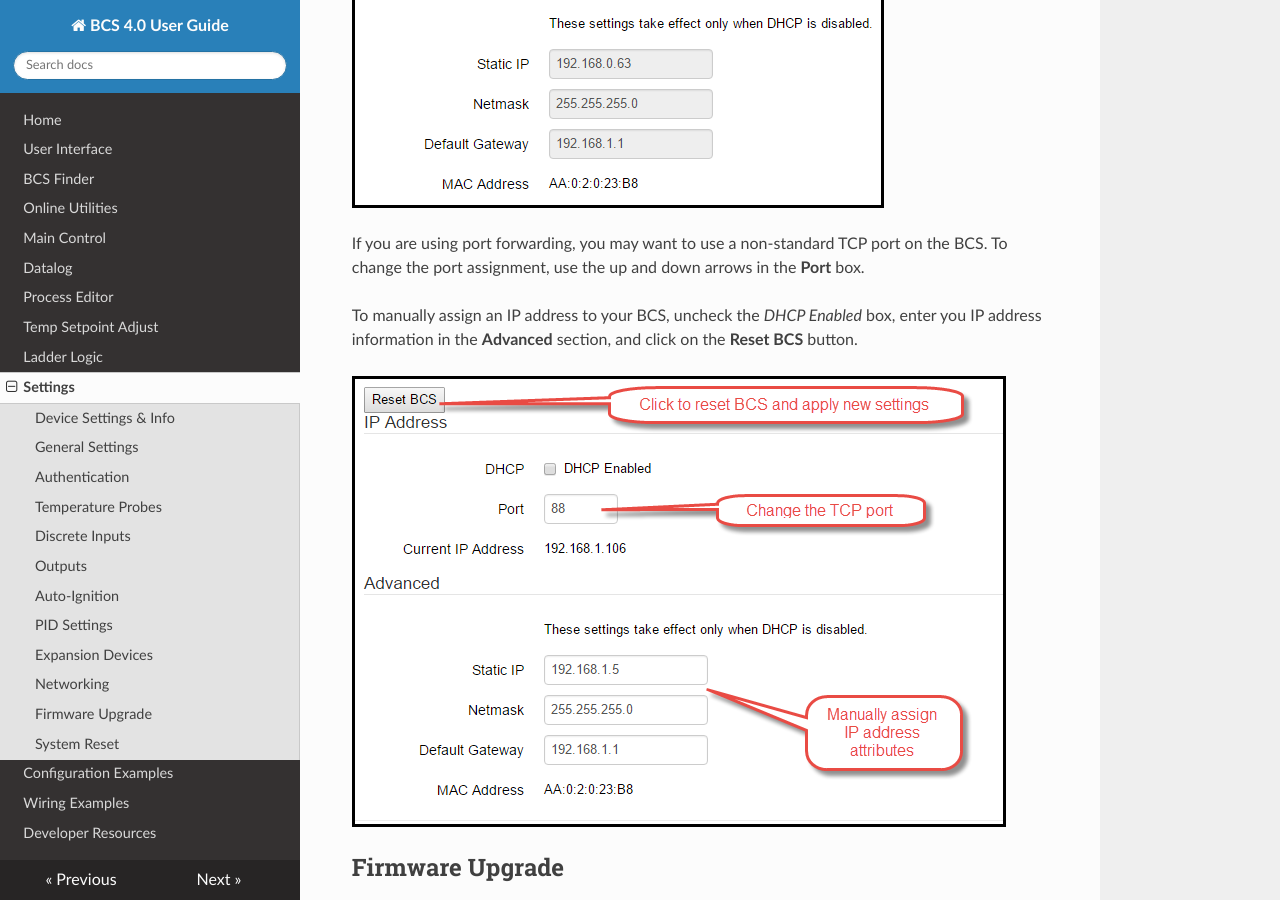
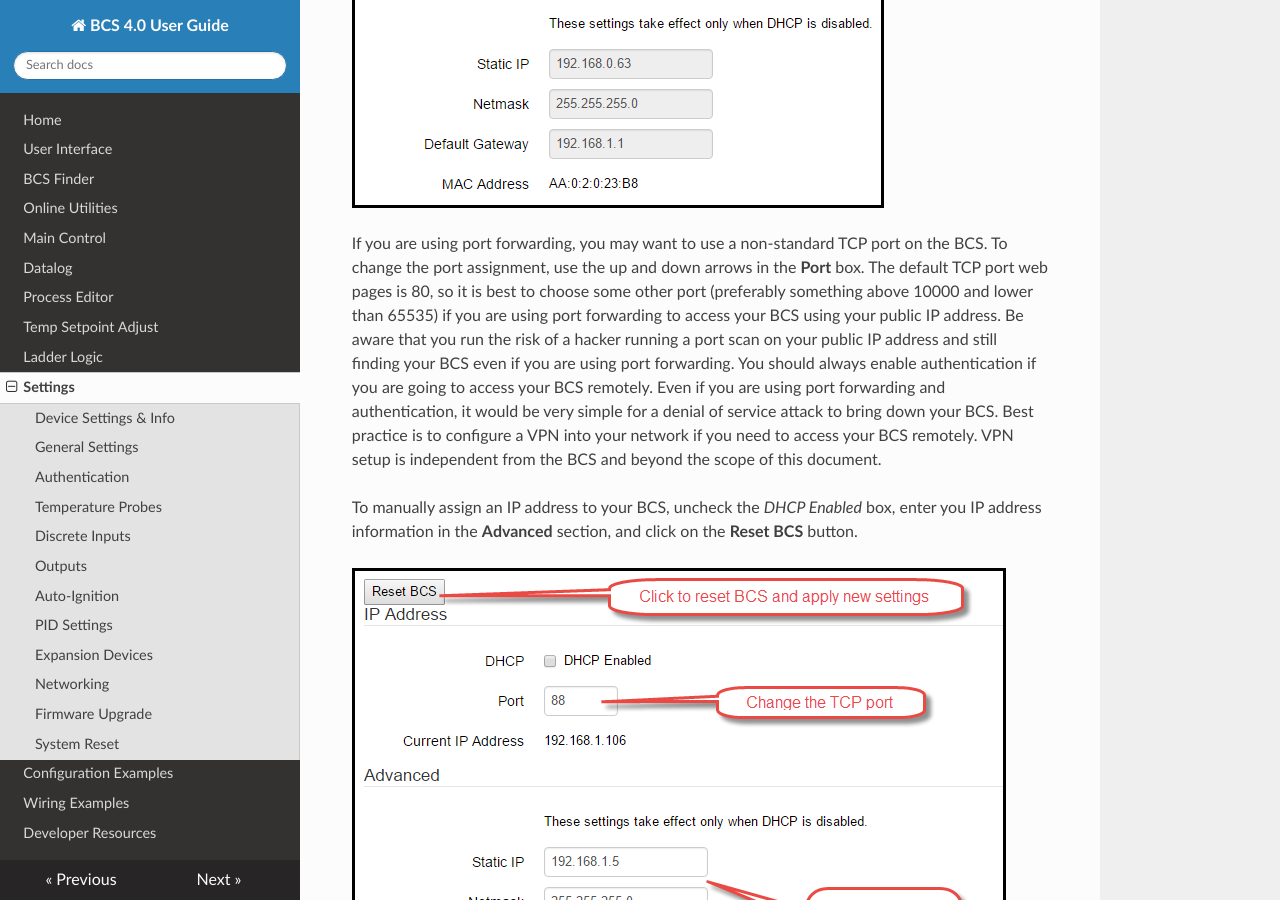
Before and after one commit to embeddedcc/bcs-docs, an MkDocs documentation site: the page built from docs/settings.md, in a window 1280 px wide and 900 px high, scrolled down 5668 px. Built offline with MkDocs 1.6.1, drawn with Linux system fonts in a browser that asks for light colours; nearby versions of some CDN libraries; old or Windows-style settings are respelled for this version of MkDocs.

Commit message:
Updated Network
Updated the Network section on the Settings page to include warning
about opening up BCS access using port forwarding.

```diff
--- a/docs/settings.md
+++ b/docs/settings.md
@@ -77,7 +77,7 @@
 
 ![networking](/img/settings/network_settings.png)
 
-If you are using port forwarding, you may want to use a non-standard TCP port on the BCS. To change the port assignment, use the up and down arrows in the **Port** box.
+If you are using port forwarding, you may want to use a non-standard TCP port on the BCS. To change the port assignment, use the up and down arrows in the **Port** box. The default TCP port web pages is 80, so it is best to choose some other port (preferably something above 10000 and lower than 65535) if you are using port forwarding to access your BCS using your public IP address. Be aware that you run the risk of a hacker running a port scan on your public IP address and still finding your BCS even if you are using port forwarding. You should always enable authentication if you are going to access your BCS remotely. Even if you are using port forwarding and authentication, it would be very simple for a denial of service attack to bring down your BCS. Best practice is to configure a VPN into your network if you need to access your BCS remotely. VPN setup is independent from the BCS and beyond the scope of this document.
 
 To manually assign an IP address to your BCS, uncheck the *DHCP Enabled* box, enter you IP address information in the **Advanced** section, and click on the **Reset BCS** button.
 
```
